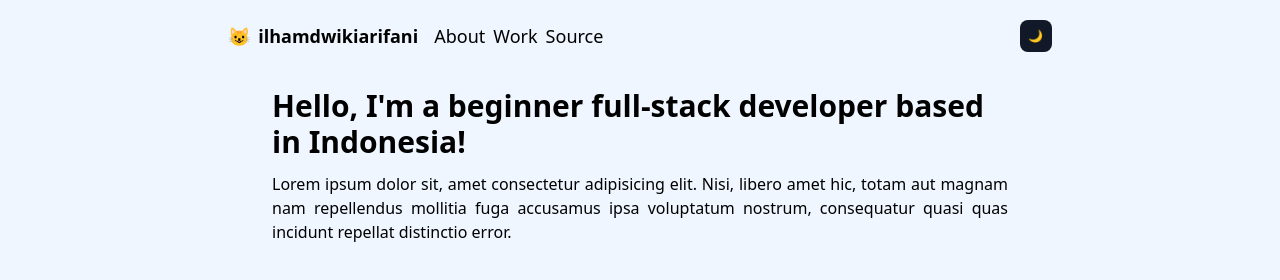
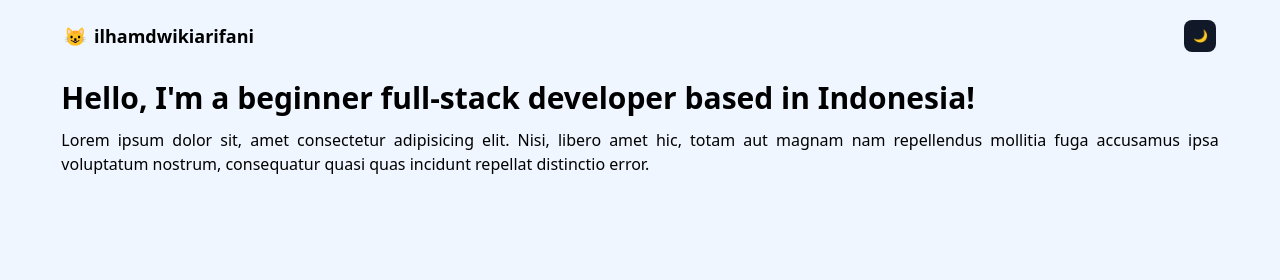
Before and after one commit to ilhamdwikiarifani/tailwind--darkmode, a website: page index.html in a window 1280 px wide. Drawn offline with Linux system fonts and the light colour scheme.

Commit message:
mengubah data

```diff
--- a/index.html
+++ b/index.html
@@ -8,37 +8,26 @@
     <link rel="stylesheet" href="style.css" />
   </head>
   <body class="bg-blue-50 dark:bg-gray-900">
-    <nav class="flex justify-around items-center dark:bg-gray-900 p-5 h-30">
+    <nav
+      class="flex justify-between items-center dark:bg-gray-900 p-5 h-30 sm:px-16"
+    >
       <div class="flex items-center gap-4">
         <div class="flex">
           <p class="mr-2 dark:text-white text-lg">😺</p>
           <h1 class="font-bold dark:text-white text-lg">ilhamdwikiarifani</h1>
         </div>
-        <div class="hidden md:block text-lg">
-          <ul class="flex items-center gap-2 dark:text-white">
-            <li>
-              <a href="" class="hover:border-b-2 border-yellow-400">About</a>
-            </li>
-            <li>
-              <a href="" class="hover:border-b-2 border-yellow-400">Work</a>
-            </li>
-            <li>
-              <a href="" class="hover:border-b-2 border-yellow-400">Source</a>
-            </li>
-          </ul>
-        </div>
       </div>
       <div class="flex items-center gap-1 relative">
         <button
           id="toggle"
-          class="w-8 h-8 text-xs text-yellow-300 dark:text-white font-bold bg-gray-900 dark:border-2 dark:border-yellow-400 rounded-lg"
+          class="w-8 h-8 text-xs text-yellow-300 dark:text-gray-900 font-bold bg-gray-900 dark:bg-yellow-400 rounded-lg"
         >
           🌙
         </button>
       </div>
     </nav>
 
-    <div class="container py-2 px-2 dark:bg-gray-900 sm:w-3/5 w-4/5 m-auto">
+    <div class="container py-0 px-0 dark:bg-gray-900 sm:w-11/12 w-11/12 m-auto">
       <div class="p-2">
         <h1 class="font-bold text-3xl mb-3 dark:text-gray-200">
           <span class="dark:text-yellow-400"> Hello, I'm a beginner </span>
```
Also changed, not shown: style.css.
